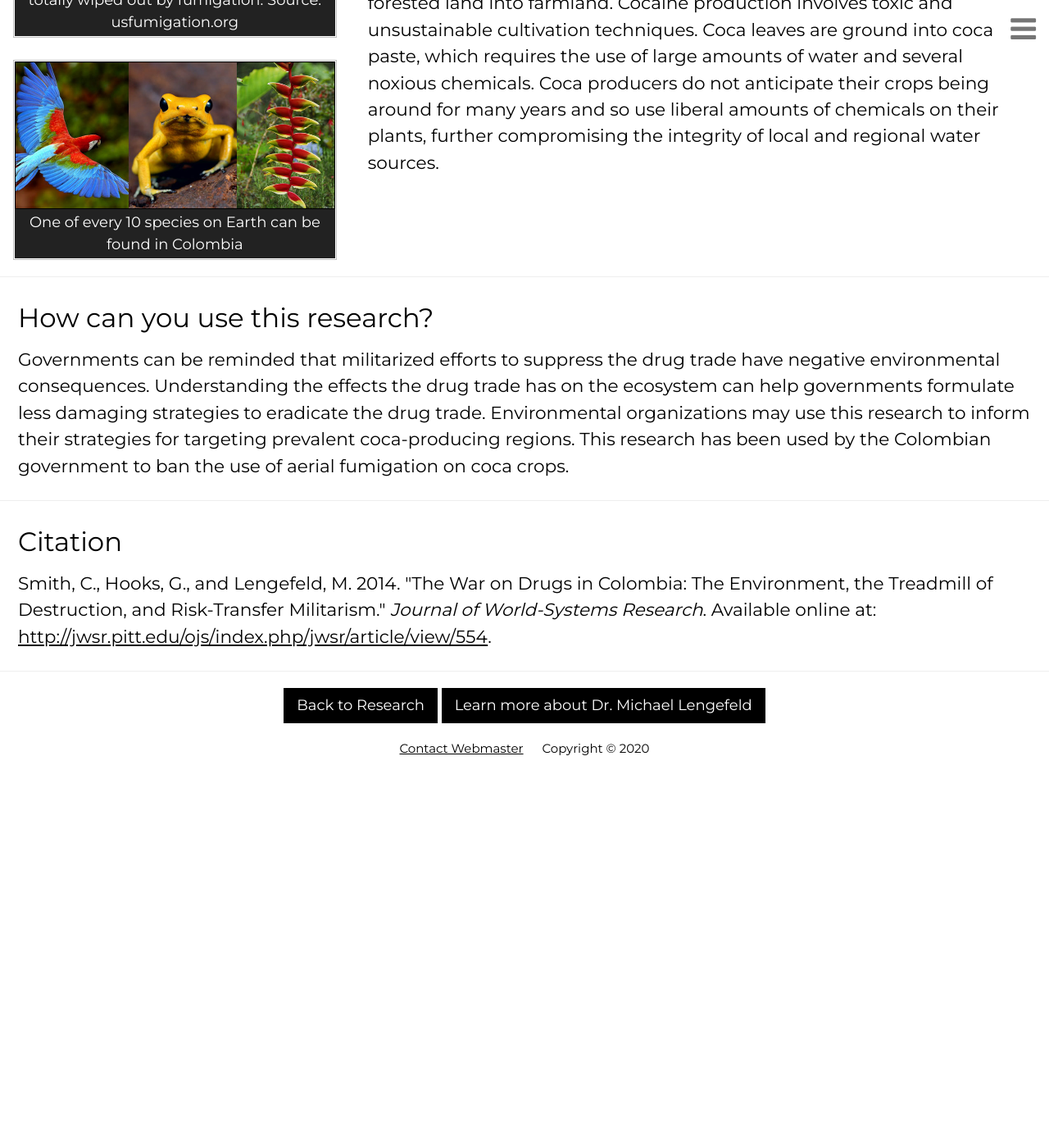
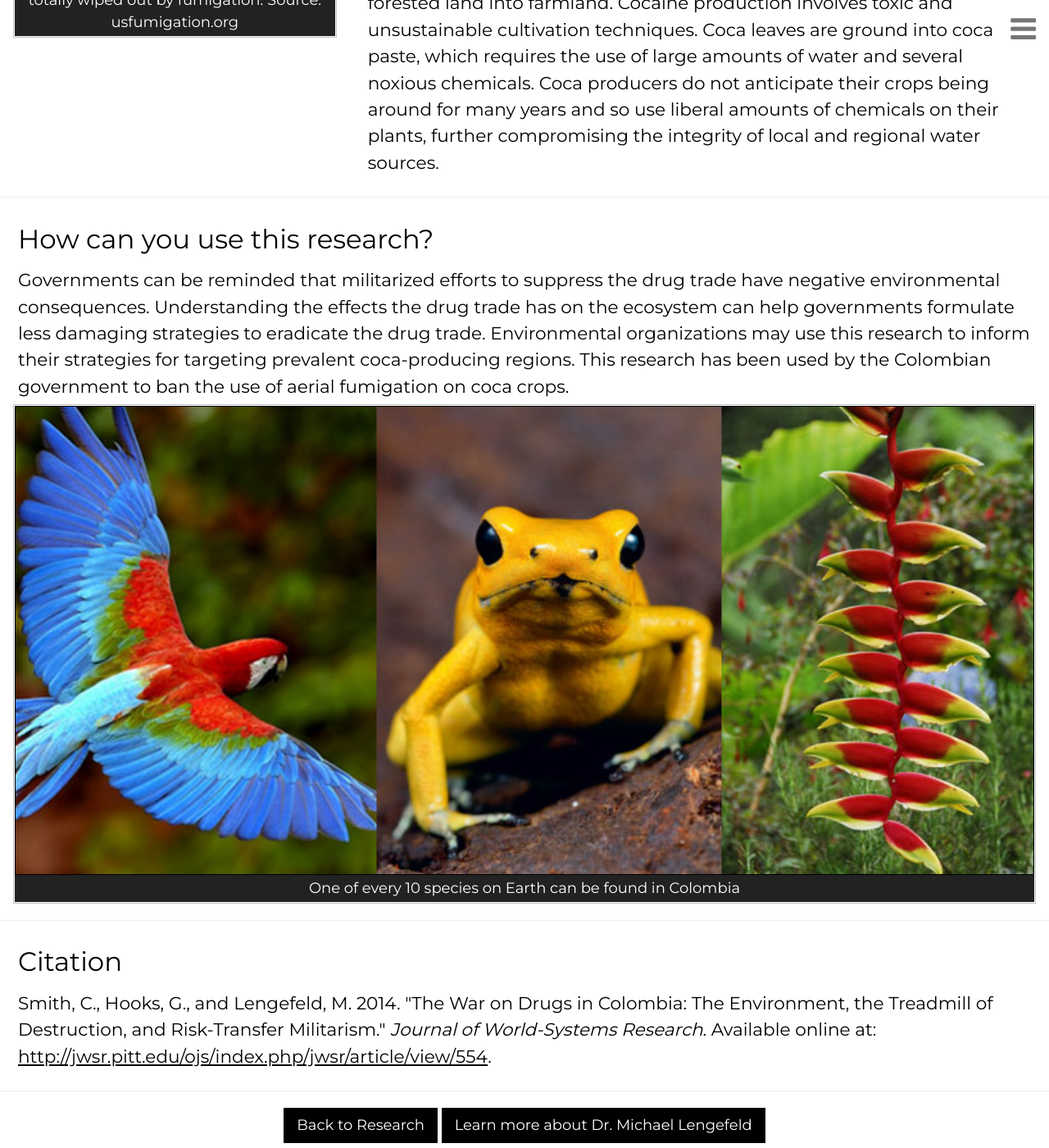
Before and after one commit to resilience1/resilience1.github.io, a Jekyll site: the page built from research/colombia.html, in a window 1280 px wide and 1400 px high, scrolled down 2461 px. Shown: the whole window at 82% size. Built offline with Jekyll 4.4.1, drawn with Linux system fonts in a browser that asks for light colours; nearby versions of some CDN libraries; before the commit the page ends 3438 px from its top, so only the background shows below that.

Commit message:
Update colombia.html

```diff
--- a/research/colombia.html
+++ b/research/colombia.html
@@ -269,12 +269,6 @@ title: War on Drugs in Colombia | Michael Lengefeld
 					the three hectares of yucca and plantain have been totally wiped out by fumigation. Source: usfumigation.org
 				</figcaption>
 			</figure><br>
-			<figure class="item">
-			<img class="displayed" src="/img/speciescolombia.jpg" alt="Colombian biodiversity"
-			     style="width:100%; height: 100%; border:1px solid black; align:middle">
-				<figcaption class="caption">One of every 10 species on Earth can be found in Colombia
-				</figcaption>
-			</figure>
 		</div>
 		<div class="w3-twothird w3-container">
 			<h1>What did the researcher find?</h1>
@@ -302,7 +296,7 @@ title: War on Drugs in Colombia | Michael Lengefeld
 
 	</div>
 	<hr>
-	<div class="example w3-row">
+	<div class="example">
 		<div class="w3-container">
 			<h1>How can you use this research?</h1>
 			<h2>Governments can be reminded that militarized efforts to suppress the drug trade have negative environmental
@@ -311,6 +305,15 @@ title: War on Drugs in Colombia | Michael Lengefeld
 				to inform their strategies for targeting prevalent coca-producing regions. This research has been used by
 				the Colombian government to ban the use of aerial fumigation on coca crops.
 			</h2>
+		</div>
+
+		<div class="w3-container">
+			<figure class="item">
+			<img class="displayed" src="/img/speciescolombia.jpg" alt="Colombian biodiversity"
+			     style="width:100%; height: 100%; border:1px solid black; align:middle">
+				<figcaption class="caption">One of every 10 species on Earth can be found in Colombia
+				</figcaption>
+			</figure>
 		</div>
 	</div>
 	<hr>
```
